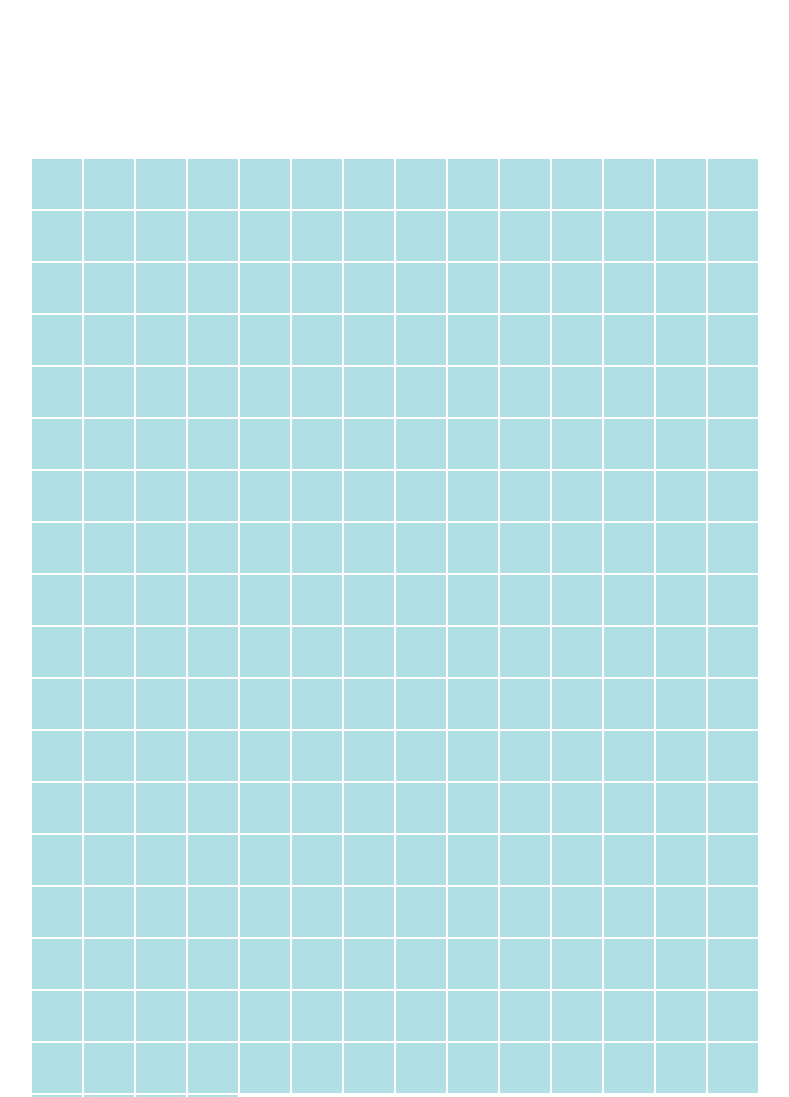
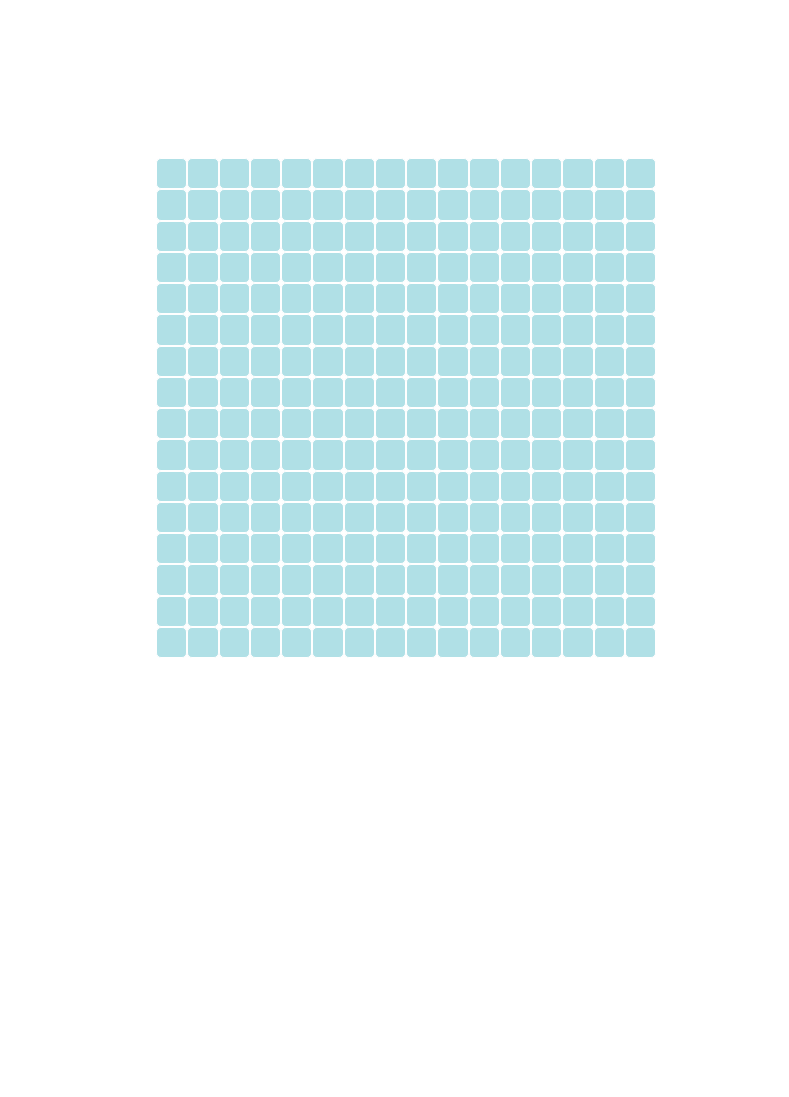
Before and after one commit to NateNgu/etch-a-sketch, a plain HTML site: page index.html in a window 1280 px wide. Shown: the top 1097 px of the page, without its empty margins (234-1023 px from the left). After the commit the page ends 816 px from the top, so only its background shows below. Drawn offline with Linux system fonts and the light colour scheme.

Commit message:
feat: modify grid to use nested for loop instead * grid can now specify amount of rows and columns

```diff
--- a/javascript.js
+++ b/javascript.js
@@ -2,10 +2,15 @@ const container = document.getElementById("container");
 
 // Creates 16x6 grid
 
-for (i = 0; i < 256; i++) {
-  const square = document.createElement("div");
-  square.classList.add("square");
-  container.appendChild(square);
+for (rows = 0; rows < 16; rows++) {
+  const row = document.createElement("div"); // Create a row
+  row.classList.add("row")
+  container.appendChild(row);
+  for (column = 0; column < 16; column++) { // Add 16 squares into the row
+    const square = document.createElement("div");
+    square.classList.add("square");
+    row.appendChild(square);
+  }
 }
 
 // Create hover effect
--- a/styles.css
+++ b/styles.css
@@ -1,4 +1,5 @@
 body {
+  box-sizing: border-box;
   height: 100vh;
   display: flex;
   justify-content: center;
@@ -6,15 +7,20 @@ body {
 }
 
 #container {
-  width: 750px;
+  width: 500px;
   height: 500px;
   display: flex;
   flex-wrap: wrap;
 }
 
+.row {
+  width: 100%;
+  display: flex;
+}
+
 .square {
   background-color: powderblue;
   border: 1px solid white;
-  width: 50px;
-  height: 50px;
+  border-radius: 5px;
+  width: 10%;
 }
```
